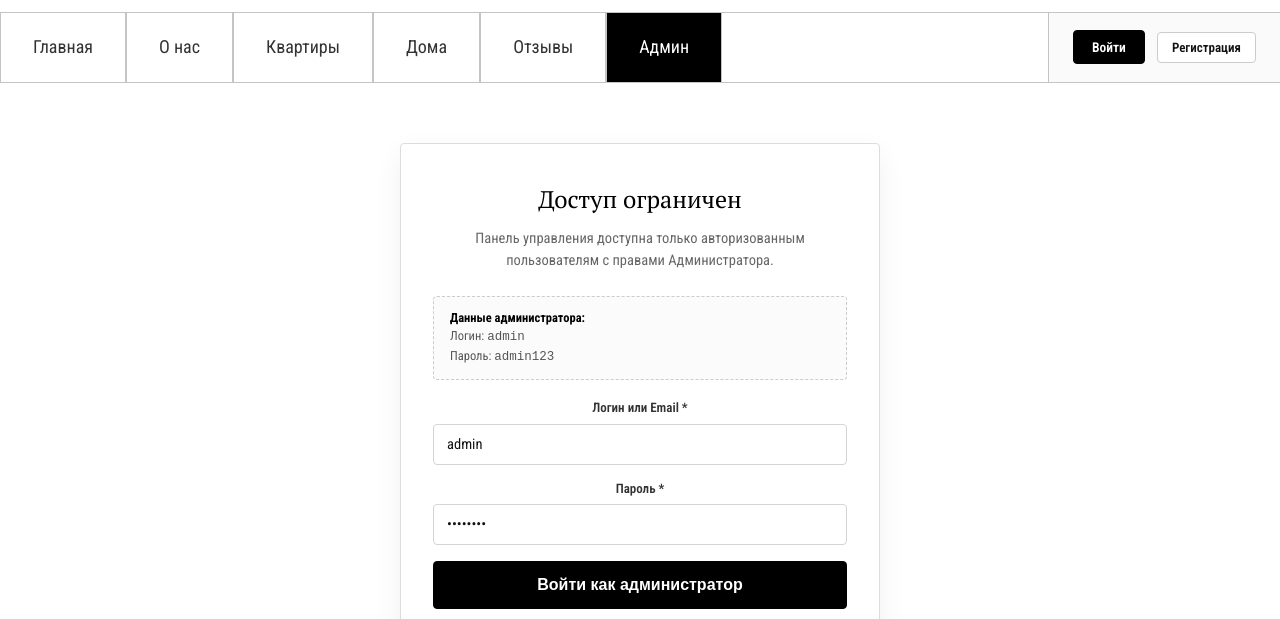
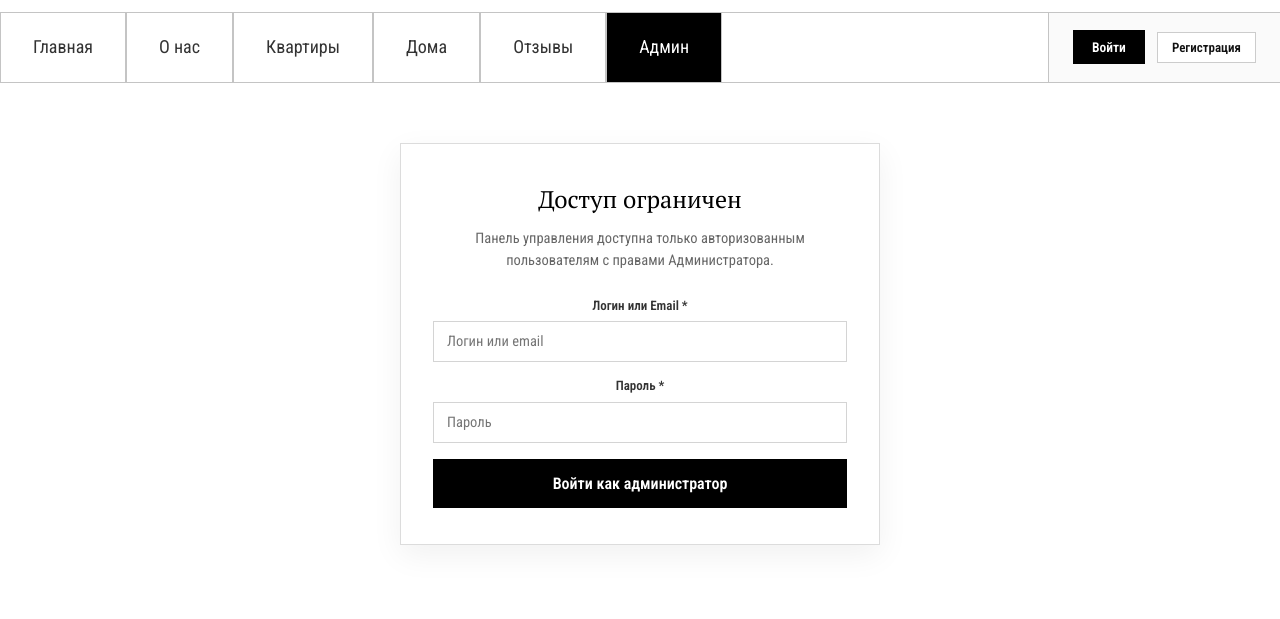
Before and after one commit to nikitangrand/To2rent_Web, a plain HTML site: page TO2RENT/Html-Pages/admin.html in a window 1280 px wide. Shown: the part 152-771 px from the top of the page. Drawn offline with Linux system fonts and the light colour scheme.

Commit message:
style: remove button rounding, set Roboto Condensed, clean placeholders, and document users in README

```diff
--- a/TO2RENT/Css/interactive.css
+++ b/TO2RENT/Css/interactive.css
@@ -7,9 +7,34 @@
   --border-color: #dcdcdc;
   --text-main: #2b2b2b;
   --text-muted: #666666;
-  --radius-lg: 16px;
-  --radius-md: 10px;
-  --radius-sm: 4px;
+  --radius-lg: 0px;
+  --radius-md: 0px;
+  --radius-sm: 0px;
+}
+
+/* ==========================================================================
+   Universal Button Architecture: Non-rounded corners & Roboto Condensed font
+   ========================================================================== */
+button,
+.btn,
+.modal-submit-btn,
+.btn-nav-auth,
+.btn-nav-logout,
+.btn-filter-reset,
+.btn-add-property,
+.btn-sm-action,
+.btn-tag-filter,
+.auth-tab-btn,
+.admin-tab-btn,
+.search-btn,
+.btn--appart,
+.btn--description,
+.submit-btn,
+.modal-close-btn,
+input[type="button"],
+input[type="submit"] {
+  border-radius: 0 !important;
+  font-family: "Roboto Condensed", sans-serif !important;
 }
 
 /* ==========================================================================
@@ -152,7 +177,7 @@
   border: none;
   width: 32px;
   height: 32px;
-  border-radius: 50%;
+  border-radius: 0;
   font-size: 20px;
   color: #333;
   cursor: pointer;
@@ -591,7 +616,7 @@ textarea.input-field {
 .badge {
   display: inline-block;
   padding: 3px 8px;
-  border-radius: 4px;
+  border-radius: 0;
   font-size: 11.5px;
   font-weight: 700;
   text-transform: uppercase;
@@ -718,7 +743,7 @@ textarea.input-field {
 .role-badge {
   display: inline-block;
   padding: 2px 8px;
-  border-radius: 3px;
+  border-radius: 0;
   font-size: 11px;
   font-weight: 700;
   text-transform: uppercase;
@@ -872,7 +897,7 @@ textarea.input-field {
   padding: 6px 14px;
   background: #f4f4f4;
   border: 1px solid #dddddd;
-  border-radius: 20px;
+  border-radius: 0;
   font-size: 13px;
   font-weight: 600;
   color: #555555;
--- a/TO2RENT/Css/styles-houses.css
+++ b/TO2RENT/Css/styles-houses.css
@@ -55,7 +55,8 @@
   padding: 10px 20px;
   background-color: #000000;
   border: none;
-  border-radius: 5px;
+  border-radius: 0;
+  font-family: "Roboto Condensed", sans-serif;
   font-size: 16px;
   transition: all 0.3s ease;
   width: 250px;
@@ -85,6 +86,8 @@
   background-color: #000000;
   color: white;
   border: none;
+  border-radius: 0;
+  font-family: "Roboto Condensed", sans-serif;
   cursor: pointer;
 }
 .appart-section .appart--card .btn--appart:hover {
--- a/TO2RENT/Css/styles.css
+++ b/TO2RENT/Css/styles.css
@@ -61,14 +61,29 @@ h4 {
   color: white;
 }
 
+button,
+.btn,
+.btn--small,
+.btn--highlight,
+.btn--contact,
+.search-btn,
+.slider-arrow,
+.btn--appart,
+.btn--description {
+  border-radius: 0 !important;
+  font-family: "Roboto Condensed", sans-serif !important;
+}
+
 .btn {
   display: inline-block;
   padding: 16px 40px;
   background-color: #C4C4C4;
   color: white;
   border: none;
+  border-radius: 0;
   cursor: pointer;
   font-size: 18px;
+  font-family: "Roboto Condensed", sans-serif;
   transition: all 0.3s ease;
   text-align: center;
 }
--- a/TO2RENT/Css/styles_abouts.css
+++ b/TO2RENT/Css/styles_abouts.css
@@ -111,7 +111,8 @@
     background-color: var(--primary-color);
     color: var(--white);
     border: 1px solid var(--primary-color);
-    border-radius: 4px;
+    border-radius: 0;
+    font-family: "Roboto Condensed", sans-serif;
     font-size: 17px;
     font-weight: 600;
     cursor: pointer;
--- a/TO2RENT/Css/styles_comments.css
+++ b/TO2RENT/Css/styles_comments.css
@@ -114,7 +114,10 @@
   color: white;
   border: none;
   padding: 12px 30px;
-  border-radius: 4px;
+  border-radius: 0;
+  font-family: "Roboto Condensed", sans-serif;
+  font-size: 16px;
+  font-weight: 600;
   cursor: pointer;
   transition: background 0.3s;
 }
--- a/TO2RENT/Html-Pages/admin.html
+++ b/TO2RENT/Html-Pages/admin.html
@@ -31,21 +31,15 @@
         <h2>Доступ ограничен</h2>
         <p>Панель управления доступна только авторизованным пользователям с правами Администратора.</p>
 
-        <div class="auth-hint-banner" style="text-align: left;">
-            <strong>Данные администратора:</strong><br>
-            Логин: <code>admin</code><br>
-            Пароль: <code>admin123</code>
-        </div>
-
         <form id="guardLoginForm">
             <div class="form-grid">
                 <div class="form-group-full">
                     <label class="input-label" for="guardUsername">Логин или Email *</label>
-                    <input type="text" id="guardUsername" class="input-field" value="admin" required autocomplete="username">
+                    <input type="text" id="guardUsername" class="input-field" placeholder="Логин или email" required autocomplete="username">
                 </div>
                 <div class="form-group-full">
                     <label class="input-label" for="guardPassword">Пароль *</label>
-                    <input type="password" id="guardPassword" class="input-field" value="admin123" required autocomplete="current-password">
+                    <input type="password" id="guardPassword" class="input-field" placeholder="Пароль" required autocomplete="current-password">
                 </div>
             </div>
             <button type="submit" class="modal-submit-btn" id="guardSubmitBtn" style="margin-top: 16px;">Войти как администратор</button>
@@ -269,7 +263,7 @@
                 <div class="form-grid">
                     <div>
                         <label class="input-label" for="propTitle">Название объекта *</label>
-                        <input type="text" id="propTitle" class="input-field" placeholder="Апартаменты Тверская" required>
+                        <input type="text" id="propTitle" class="input-field" placeholder="Например, Апартаменты Тверская" required>
                     </div>
 
                     <div>
@@ -282,47 +276,47 @@
 
                     <div>
                         <label class="input-label" for="propCity">Город *</label>
-                        <input type="text" id="propCity" class="input-field" placeholder="Москва" required>
+                        <input type="text" id="propCity" class="input-field" placeholder="Например, Москва" required>
                     </div>
 
                     <div>
                         <label class="input-label" for="propPrice">Стоимость ($) *</label>
-                        <input type="number" id="propPrice" class="input-field" placeholder="150000" required>
+                        <input type="number" id="propPrice" class="input-field" placeholder="Стоимость в $" required>
                     </div>
 
                     <div>
                         <label class="input-label" for="propRooms">Количество комнат / спален</label>
-                        <input type="number" id="propRooms" class="input-field" value="2">
+                        <input type="number" id="propRooms" class="input-field" placeholder="Количество комнат (например, 2)">
                     </div>
 
                     <div>
                         <label class="input-label" for="propArea">Площадь (м²)</label>
-                        <input type="number" id="propArea" class="input-field" value="65">
+                        <input type="number" id="propArea" class="input-field" placeholder="Площадь в м² (например, 65)">
                     </div>
 
                     <div>
                         <label class="input-label" for="propFloors">Количество этажей (для домов)</label>
-                        <input type="number" id="propFloors" class="input-field" placeholder="2">
+                        <input type="number" id="propFloors" class="input-field" placeholder="Количество этажей (например, 2)">
                     </div>
 
                     <div>
                         <label class="input-label" for="propLandArea">Площадь участка (м²)</label>
-                        <input type="number" id="propLandArea" class="input-field" placeholder="300">
+                        <input type="number" id="propLandArea" class="input-field" placeholder="Площадь участка в м² (например, 300)">
                     </div>
 
                     <div class="form-group-full">
                         <label class="input-label" for="propImage">Путь к изображению</label>
-                        <input type="text" id="propImage" class="input-field" placeholder="Images/Modern_house.jpg" value="Images/Modern_house.jpg">
+                        <input type="text" id="propImage" class="input-field" placeholder="Путь к фото (например, Images/Modern_house.jpg)" value="Images/Modern_house.jpg">
                     </div>
 
                     <div class="form-group-full">
                         <label class="input-label" for="propDesc">Краткое описание *</label>
-                        <input type="text" id="propDesc" class="input-field" placeholder="Светлая квартира с ремонтом в центре города" required>
+                        <input type="text" id="propDesc" class="input-field" placeholder="Краткое описание для карточки объекта" required>
                     </div>
 
                     <div class="form-group-full">
                         <label class="input-label" for="propFullDesc">Полное описание и особенности</label>
-                        <textarea id="propFullDesc" class="input-field" placeholder="Подробные характеристики объекта, отделка, инфраструктура..."></textarea>
+                        <textarea id="propFullDesc" class="input-field" placeholder="Подробные характеристики объекта, отделка, инфраструктура и планировка"></textarea>
                     </div>
                 </div>
 
--- a/TO2RENT/JS/app-interactive.js
+++ b/TO2RENT/JS/app-interactive.js
@@ -117,24 +117,17 @@ function initAuthModal() {
                 <button type="button" class="auth-tab-btn" id="authTabRegisterBtn">Регистрация</button>
             </div>
 
-            <!-- Hint for Demo Accounts -->
-            <div class="auth-hint-banner">
-                <strong>Тестовые учетные записи:</strong><br>
-                Администратор: <code>admin</code> / <code>admin123</code><br>
-                Клиент: <code>client</code> / <code>client123</code>
-            </div>
-
             <!-- LOGIN TAB FORM -->
             <form id="authLoginForm">
                 <div class="form-grid">
                     <div class="form-group-full">
                         <label class="input-label" for="loginUsername">Логин или Email *</label>
-                        <input type="text" id="loginUsername" class="input-field" placeholder="admin или client@mail.ru" required autocomplete="username">
+                        <input type="text" id="loginUsername" class="input-field" placeholder="Логин или email" required autocomplete="username">
                     </div>
 
                     <div class="form-group-full">
                         <label class="input-label" for="loginPassword">Пароль *</label>
-                        <input type="password" id="loginPassword" class="input-field" placeholder="••••••••" required autocomplete="current-password">
+                        <input type="password" id="loginPassword" class="input-field" placeholder="Введите пароль" required autocomplete="current-password">
                     </div>
                 </div>
 
@@ -146,17 +139,17 @@ function initAuthModal() {
                 <div class="form-grid">
                     <div>
                         <label class="input-label" for="regUsername">Логин *</label>
-                        <input type="text" id="regUsername" class="input-field" placeholder="alex_grand" required autocomplete="username">
+                        <input type="text" id="regUsername" class="input-field" placeholder="Придумайте логин" required autocomplete="username">
                     </div>
 
                     <div>
                         <label class="input-label" for="regEmail">Электронная почта *</label>
-                        <input type="email" id="regEmail" class="input-field" placeholder="alex@domain.ru" required autocomplete="email">
+                        <input type="email" id="regEmail" class="input-field" placeholder="example@mail.ru" required autocomplete="email">
                     </div>
 
                     <div>
                         <label class="input-label" for="regPassword">Пароль (мин. 6 симв.) *</label>
-                        <input type="password" id="regPassword" class="input-field" placeholder="••••••••" minlength="6" required autocomplete="new-password">
+                        <input type="password" id="regPassword" class="input-field" placeholder="Минимум 6 символов" minlength="6" required autocomplete="new-password">
                     </div>
 
                     <div>
@@ -169,7 +162,7 @@ function initAuthModal() {
 
                     <div class="form-group-full">
                         <label class="input-label" for="regFullName">ФИО *</label>
-                        <input type="text" id="regFullName" class="input-field" placeholder="Алексей Громов" required>
+                        <input type="text" id="regFullName" class="input-field" placeholder="Иван Иванов" required>
                     </div>
 
                     <div class="form-group-full">
@@ -333,7 +326,7 @@ function initBookingModal() {
 
                     <div>
                         <label class="input-label" for="bookClientEmail">Электронная почта</label>
-                        <input type="email" id="bookClientEmail" class="input-field" placeholder="client@mail.ru">
+                        <input type="email" id="bookClientEmail" class="input-field" placeholder="example@mail.ru">
                     </div>
 
                     <div>
@@ -359,7 +352,7 @@ function initBookingModal() {
 
                     <div class="form-group-full">
                         <label class="input-label" for="bookNotes">Пожелания или комментарии</label>
-                        <textarea id="bookNotes" class="input-field" placeholder="Время прибытия, трансфер, детская кроватка..."></textarea>
+                        <textarea id="bookNotes" class="input-field" placeholder="Особые пожелания к бронированию..."></textarea>
                     </div>
                 </div>
 
@@ -537,17 +530,17 @@ function initManagerModal() {
                 <div class="form-grid">
                     <div class="form-group-full">
                         <label class="input-label" for="managerClientName">Ваше имя *</label>
-                        <input type="text" id="managerClientName" class="input-field" placeholder="Александр" required>
+                        <input type="text" id="managerClientName" class="input-field" placeholder="Иван Иванов" required>
                     </div>
 
                     <div class="form-group-full">
                         <label class="input-label" for="managerContactInfo">Телефон или Email *</label>
-                        <input type="text" id="managerContactInfo" class="input-field" placeholder="+7 (999) 123-45-67" required>
+                        <input type="text" id="managerContactInfo" class="input-field" placeholder="+7 (999) 000-00-00 или email" required>
                     </div>
 
                     <div class="form-group-full">
                         <label class="input-label" for="managerClientMessage">Вопрос или пожелание *</label>
-                        <textarea id="managerClientMessage" class="input-field" placeholder="Здравствуйте, интересует аренда апартаментов в Москве..." required></textarea>
+                        <textarea id="managerClientMessage" class="input-field" placeholder="Опишите ваш запрос или вопрос..." required></textarea>
                     </div>
                 </div>
 
```
Also changed, not shown: 1 other file.
